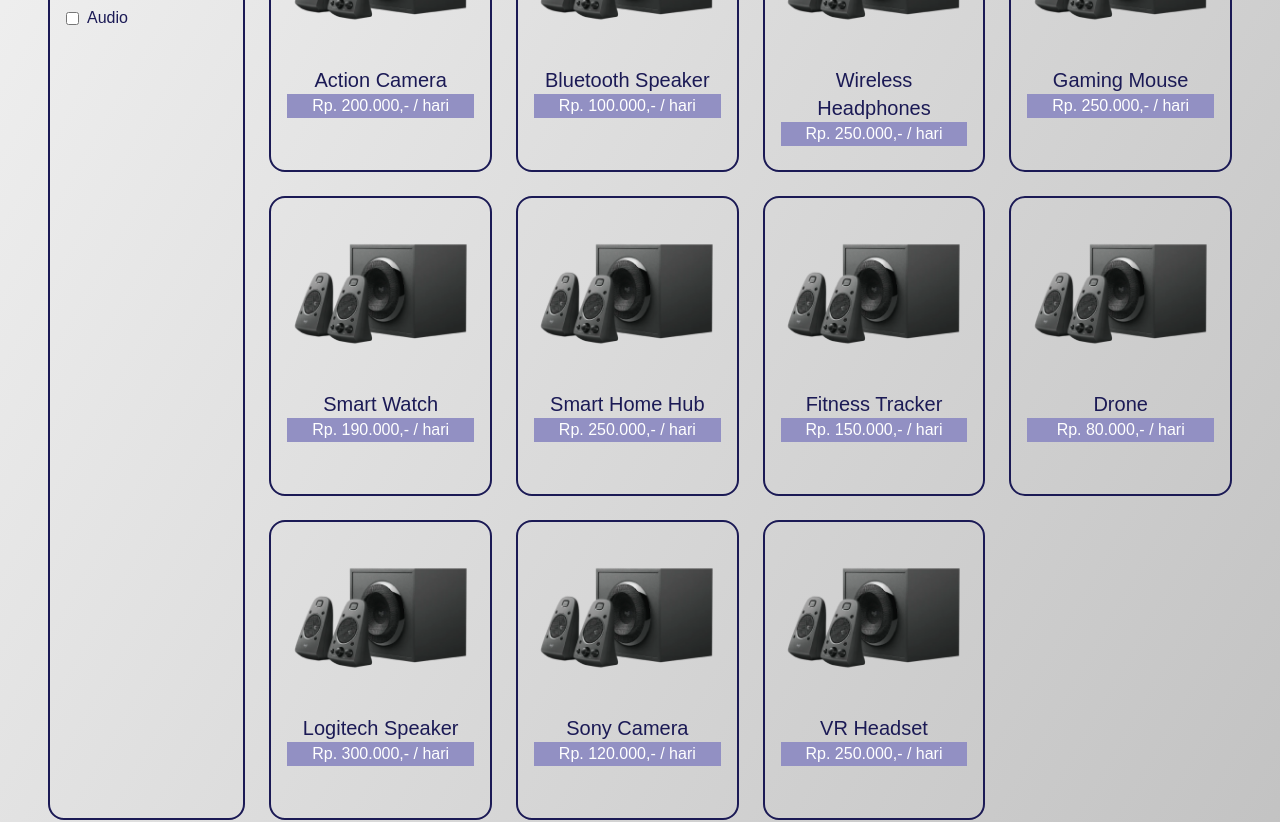
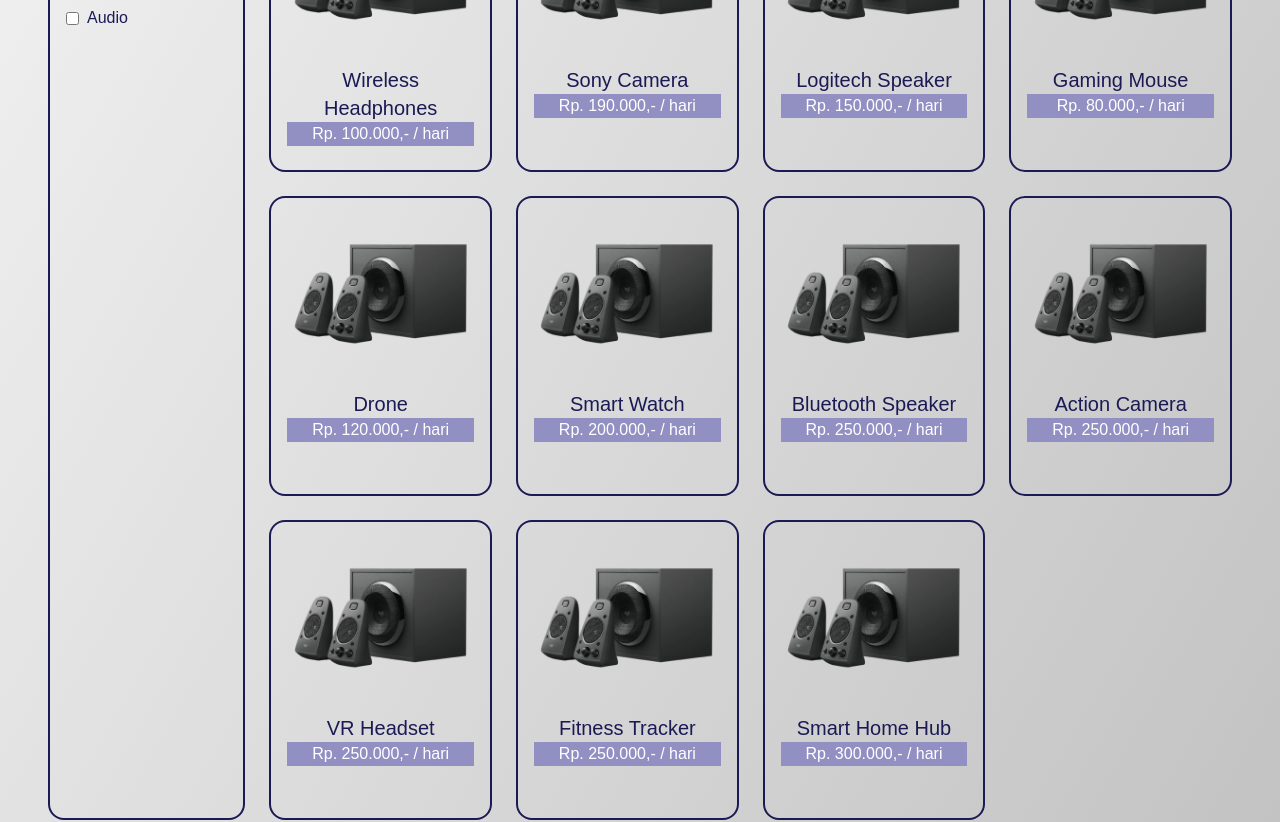
Before and after one commit to DaffaAfdallah/rentfest, a React (Vite) app: page /fitur in a window 1280 px wide. Shown: the part 480-1302 px from the top of the page. Built offline with nearby package versions, Linux system fonts and the light colour scheme.

Commit message:
semangat5

```diff
--- a/src/pages/Fitur.jsx
+++ b/src/pages/Fitur.jsx
@@ -4,45 +4,17 @@ import { FiSearch, FiX } from 'react-icons/fi';
 import { useNavigate } from 'react-router-dom';
 
 const productData = [
-  { id: 1, image: produk3 },
-  { id: 2, image: produk3 },
-  { id: 3, image: produk3 },
-  { id: 4, image: produk3 },
-  { id: 5, image: produk3 },
-  { id: 6, image: produk3 },
-  { id: 7, image: produk3 },
-  { id: 8, image: produk3 },
-  { id: 9, image: produk3 },
-  { id: 10, image: produk3 },
-  { id: 11, image: produk3 },
-];
-
-const names = [
-  'Wireless Headphones',
-  'Sony Camera',
-  'Logitech Speaker',
-  'Gaming Mouse',
-  'Drone',
-  'Smart Watch',
-  'Bluetooth Speaker',
-  'Action Camera',
-  'VR Headset',
-  'Fitness Tracker',
-  'Smart Home Hub'
-];
-
-const prices = [
-  'Rp. 100.000,- / hari',
-  'Rp. 190.000,- / hari',
-  'Rp. 150.000,- / hari',
-  'Rp. 80.000,- / hari',
-  'Rp. 120.000,- / hari',
-  'Rp. 200.000,- / hari',
-  'Rp. 250.000,- / hari',
-  'Rp. 250.000,- / hari',
-  'Rp. 250.000,- / hari',
-  'Rp. 250.000,- / hari',
-  'Rp. 300.000,- / hari'
+  { id: 1, image: produk3, name: 'Wireless Headphones', price: 'Rp. 100.000,- / hari' },
+  { id: 2, image: produk3, name: 'Sony Camera', price: 'Rp. 190.000,- / hari' },
+  { id: 3, image: produk3, name: 'Logitech Speaker', price: 'Rp. 150.000,- / hari' },
+  { id: 4, image: produk3, name: 'Gaming Mouse', price: 'Rp. 80.000,- / hari' },
+  { id: 5, image: produk3, name: 'Drone', price: 'Rp. 120.000,- / hari' },
+  { id: 6, image: produk3, name: 'Smart Watch', price: 'Rp. 200.000,- / hari' },
+  { id: 7, image: produk3, name: 'Bluetooth Speaker', price: 'Rp. 250.000,- / hari' },
+  { id: 8, image: produk3, name: 'Action Camera', price: 'Rp. 250.000,- / hari' },
+  { id: 9, image: produk3, name: 'VR Headset', price: 'Rp. 250.000,- / hari' },
+  { id: 10, image: produk3, name: 'Fitness Tracker', price: 'Rp. 250.000,- / hari' },
+  { id: 11, image: produk3, name: 'Smart Home Hub', price: 'Rp. 300.000,- / hari' },
 ];
 
 const filters = [
@@ -52,26 +24,13 @@ const filters = [
   },
 ];
 
-const shuffleArray = (array) => {
-  return array.sort(() => Math.random() - 0.5);
-};
-
 const Fitur = () => {
   const [products, setProducts] = useState([]);
   const [searchQuery, setSearchQuery] = useState('');
   const navigate = useNavigate();
 
   useEffect(() => {
-    const shuffledNames = shuffleArray([...names]);
-    const shuffledPrices = shuffleArray([...prices]);
-
-    const updatedProducts = productData.map((product, index) => ({
-      ...product,
-      name: shuffledNames[index],
-      price: shuffledPrices[index],
-    }));
-
-    setProducts(updatedProducts);
+    setProducts(productData);
   }, []);
 
   const handleSearch = (event) => {
```
